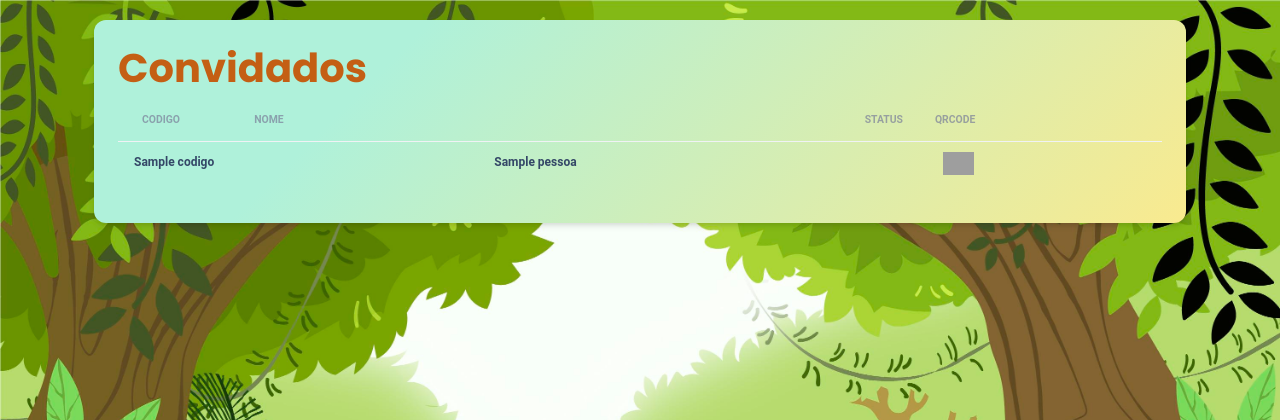
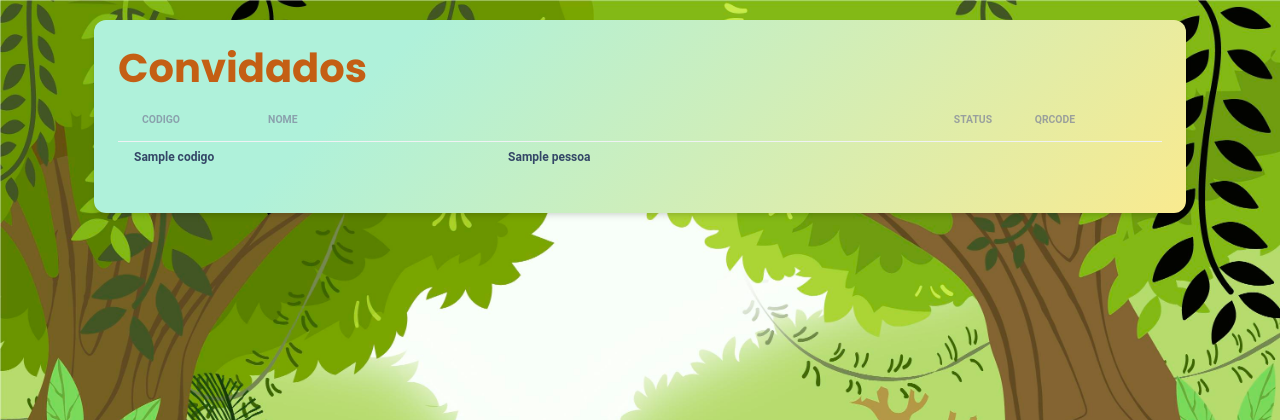
Before and after one commit to wascellys/birthday, a Django app: template convite/templates/convite/convidados.html in a window 1280 px wide. Shown: the top 420 px of the page. Run offline with Django 3.2, Linux system fonts and the light colour scheme; the template is opened without the code that fills it: most values are stand-ins (such as "Sample title", 1, 10 or a date in 2020); some libraries are stand-ins or nearby versions; grey boxes are pictures that could not be loaded.

Commit message:
primeiro commit

```diff
--- a/convite/templates/convite/convidados.html
+++ b/convite/templates/convite/convidados.html
@@ -65,7 +65,7 @@
 
                                 </div>
                                 <div class="my-auto">
-                                    <img src="{{c.qrcode}}" class="img-responsive" style="width: 20%;height: auto;" >
+<!--                                    <img src="{{c.qrcode}}" class="img-responsive" style="width: 20%;height: auto;" >-->
                                 </div>
                             </div>
                         </td>
```
